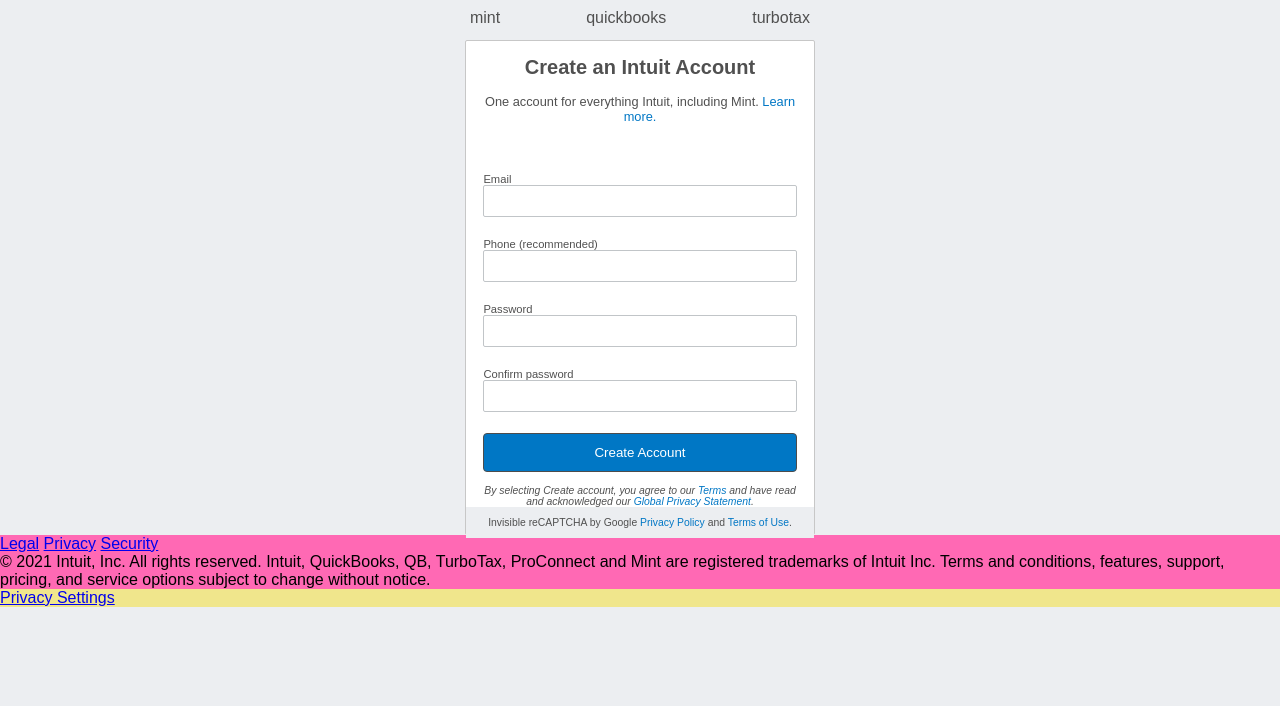
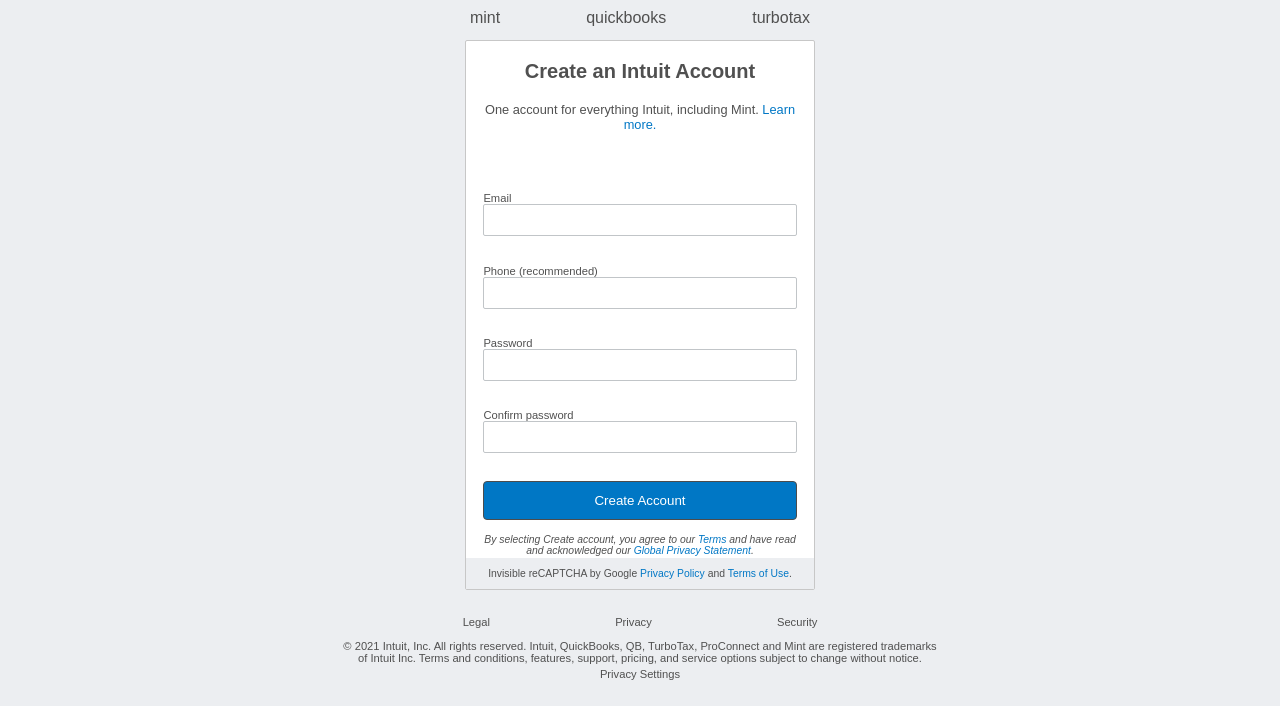
Before and after one commit to programmurr/html-forms, a plain HTML site: page index.html in a window 1280 px wide. Shown: the part 94-800 px from the top of the page. Drawn offline with Linux system fonts and the light colour scheme.

Commit message:
Add styles to footer

```diff
--- a/style.css
+++ b/style.css
@@ -32,6 +32,8 @@ body {
 #content-wrapper {
   height: 100%;
   width: 100%;
+  display: flex;
+  flex-direction: column;
 }
 
 /*
@@ -50,7 +52,6 @@ body {
 #sign-in-wrapper {
   width: 30%;
   max-width: 272px;
-  height: 100%;
   display: flex;
   justify-content: space-around;
   align-items: center;
@@ -124,7 +125,7 @@ body {
   width: 40%;
   max-width: 350px;
   height: 60%;
-  min-height: 495px;
+  min-height: 550px;
   margin: 0 auto;
   color: var(--intuit-font-color);
   border: 1px solid #c7c7c7;
@@ -254,9 +255,46 @@ form > button {
  */
 
 footer {
-  background-color: hotpink;
+  display: flex;
+  flex-direction: column;
+  align-items: center;
+  justify-content: space-between;
+  font-size: 0.7rem;
+  width: 100%;
+  height: 8%;
+  margin-top: 2%;
 }
 
-footer #privacy {
-  background-color: khaki;
+#legal {
+  max-width: 605px;
 }
+
+#legal-links {
+  width: 100%;
+  display: flex;
+  justify-content: space-evenly;
+}
+
+#legal-text-container {
+  margin-top: 2%;
+}
+
+#legal-text {
+  text-align: center;
+  color: var(--intuit-font-color);
+}
+
+#privacy {
+  max-width: 605px;
+}
+
+#legal-links a,
+#privacy a {
+  text-decoration: none;
+  color: var(--intuit-font-color);
+}
+
+#legal-links a:hover,
+#privacy a:hover {
+  text-decoration: underline;
+}
```
